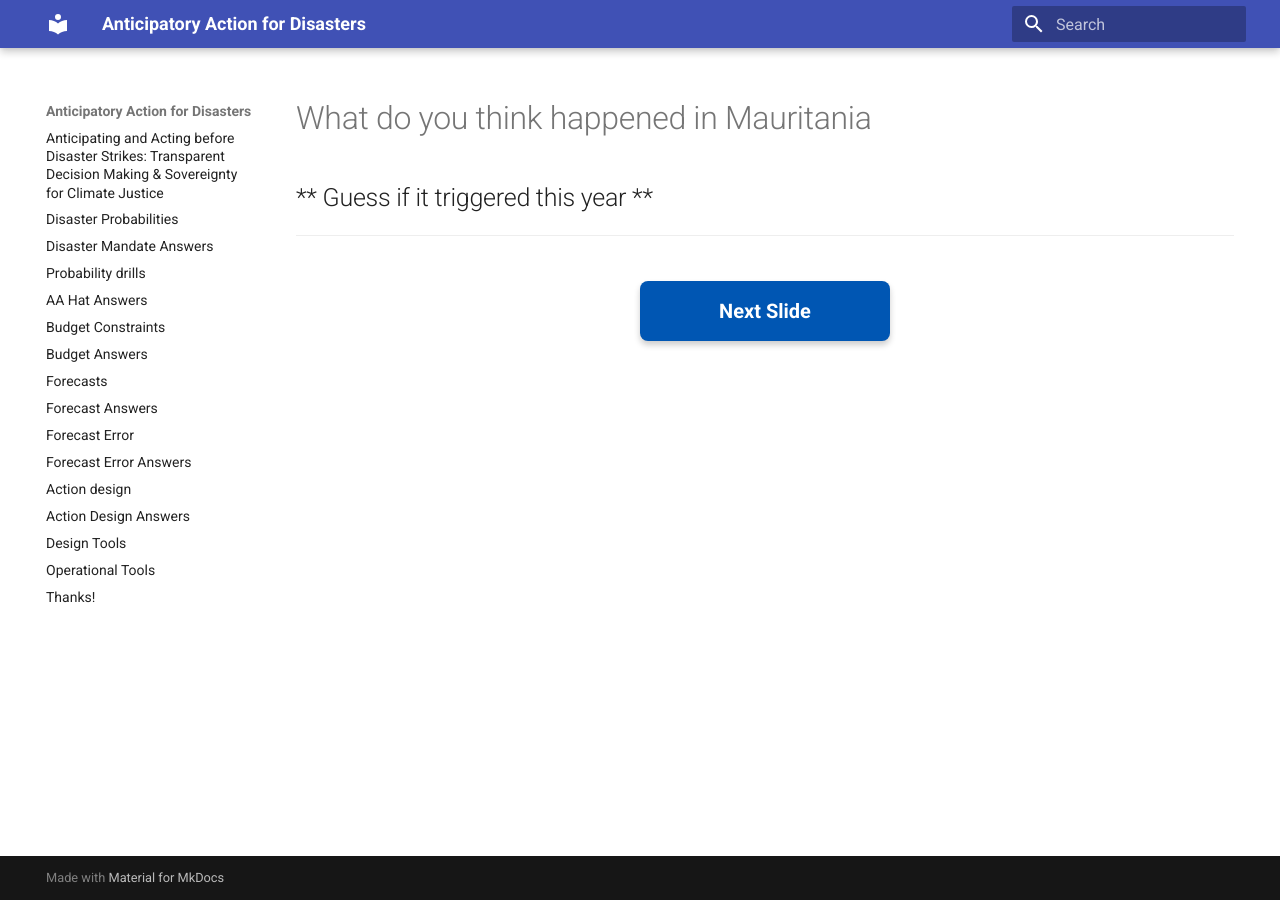
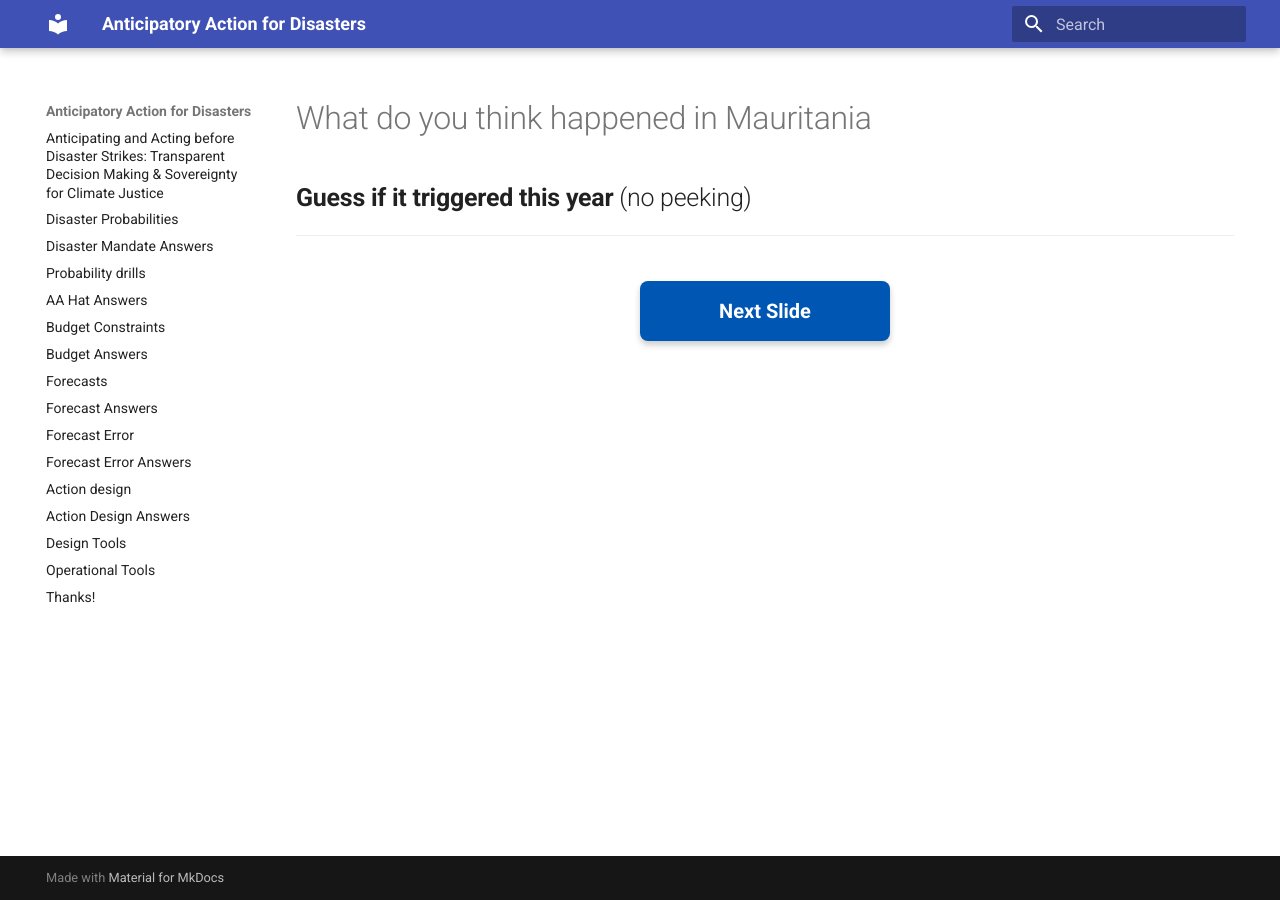
Before and after one commit to ccsfist/AnticipateClimateWeek, an MkDocs documentation site: the page built from docs/whatdoyouthinkhappened.md, in a window 1280 px wide. Built offline with MkDocs 1.6.1 and Material for MkDocs 9.7.7, drawn with Linux system fonts in a browser that asks for light colours.

Commit message:
fixed typoes

```diff
--- a/docs/whatdoyouthinkhappened.md
+++ b/docs/whatdoyouthinkhappened.md
@@ -1,5 +1,5 @@
 # What do you think happened in Mauritania
 
-## ** Guess if it triggered this year **
+## **Guess if it triggered this year** (no peeking)
 
 <div id="slide-config" data-type="simple" data-next="../whathappened/" data-width="100%"> </div>
```
Also changed, not shown: docs/WhatisAnticipatoryAction.md (+1 -1 lines), docs/whathappened.md (+2 -0 lines).
